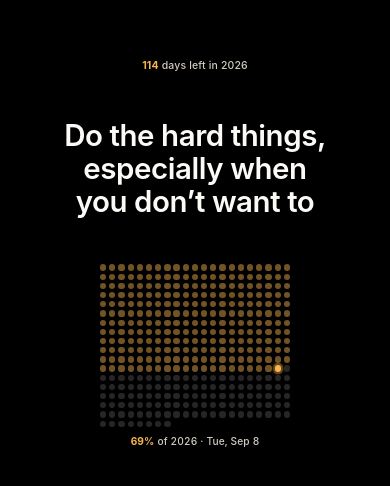
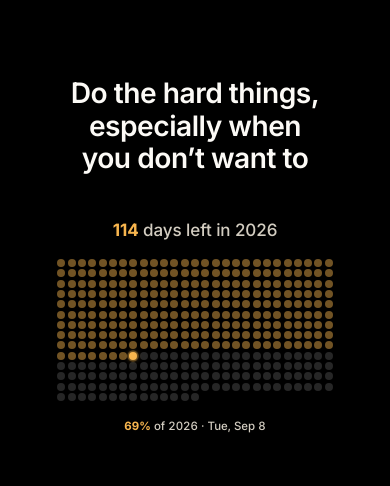
Before and after one commit to golducker/year-countdown-wallpaper, a plain HTML site: page index.html in a window 390 px wide. Shown: the part 308-794 px from the top of the page. Drawn offline with Linux system fonts and the light colour scheme.

Commit message:
v2: stats scaled up, real centring, native-resolution render
Layout
- Days-left status now sits directly on top of the dot grid; the quote
  returns to the top of the content area
- Status 3.2 -> 5.2cqw; grid 58 -> 84cqw (full content width) re-laid at
  27 cols x 14 rows instead of 21x18, so dots grow 22 -> 28.5px while the
  block gets shorter; caption 3.1 -> 3.5cqw
- Replaced space-between with optical centring — it was pinning items to
  opposite edges and leaving a lopsided gap
- Top clear zone 41% -> 40%; widget tray in preview moved to 27cqh

Sharpness
- Load Inter as a real webfont; the render server was falling back to a
  generic sans
- README: switch the Shortcut from thum.io to microlink. thum.io cannot
  emit a portrait image at all — every parameter combination returns a
  square (width/1170/crop/2532 -> 1170x1170), which iOS was upscaling and
  cropping to fill the screen. microlink emulates a 390x844 @3x iPhone 13
  viewport and returns an exact 1170x2532 PNG.

Co-Authored-By: Claude Opus 5 <noreply@anthropic.com>

```diff
--- a/index.html
+++ b/index.html
@@ -4,36 +4,39 @@
 <meta charset="utf-8">
 <meta name="viewport" content="width=device-width, initial-scale=1, viewport-fit=cover">
 <title>Year Countdown Wallpaper</title>
+<link rel="preconnect" href="https://fonts.googleapis.com">
+<link rel="preconnect" href="https://fonts.gstatic.com" crossorigin>
+<link rel="stylesheet" href="https://fonts.googleapis.com/css2?family=Inter:wght@400;500;600;700&display=swap">
 <style>
   /* ============================================================
      EDIT HERE
      Quote  : change the text after 'YOUR QUOTE' in the <script>
               below (or pass ?msg=Hello in the URL).
-     Accent : change --accent below (or pass ?accent=%23ff5500).
+     Accent : change --figure below (or pass ?accent=%23ff5500).
 
-     Layout reviewed against Apple HIG. iPhone 13, 1170x2532 (390x844 pt).
-     Palette: warm on pitch black. Quote = near-white (hero). Figures
-     (days left, %) = amber. Supporting words = warm light grey. Elapsed
-     days glow warm; remaining days are a cool faint track; today is
-     bright amber. White is reserved for the quote, amber for time.
-     Top 41% is kept clear for the iOS clock, date and widget tray.
+     Rendered at a real iPhone 13 viewport (390x844 pt @3x = 1170x2532).
+     Hierarchy: the QUOTE is the hero. Below it, the days-left status sits
+     directly on top of the 365-dot grid — they are the same information —
+     with a percent/date caption closing the block. The whole block is
+     optically centred in the area under the widgets.
+     Top 40% is kept clear for the iOS clock, date, and the below-clock
+     widget tray (Weather + Google Calendar).
      ============================================================ */
   :root{
     --bg:#000000;
     --label:#fcfaf6;                     /* the quote — nothing else */
-    --figure:#f7b54e;                    /* days-left + percent numbers */
-    --support:#d3cdc1;                   /* eyebrow + caption words (~13:1 on black) */
-    --accent:#f7b54e;                    /* today dot */
+    --figure:#f7b54e;                    /* days-left + percent numbers, today dot */
+    --support:#d3cdc1;                   /* status + caption words (~13:1 on black) */
     --fill-past:rgba(247,181,78,0.46);   /* elapsed — warm */
     --fill-future:rgba(255,255,255,0.15);/* remaining — cool, still visible */
-    --font:-apple-system,"SF Pro Display","SF Pro Text","SF Pro",system-ui,"Segoe UI",Roboto,Helvetica,Arial,sans-serif;
+    --font:"Inter",-apple-system,"SF Pro Display","SF Pro Text",system-ui,"Segoe UI",Roboto,Helvetica,Arial,sans-serif;
   }
   *{box-sizing:border-box;margin:0;padding:0}
   html,body{background:var(--bg);height:100%}
   body{
     display:grid;place-items:center;
     font-family:var(--font);color:var(--label);
-    -webkit-font-smoothing:antialiased;text-rendering:optimizeLegibility;
+    -webkit-font-smoothing:antialiased;
     overflow:hidden;
   }
 
@@ -49,41 +52,46 @@
   }
 
   /* Status bar + clock + date + the below-clock widget tray live here. */
-  .safe-top{flex:0 0 41cqh}
+  .safe-top{flex:0 0 40cqh}
 
   .stack{
     flex:1 1 auto;min-height:0;
-    display:flex;flex-direction:column;justify-content:space-between;
-    padding:2.5cqh 0 10.5cqh;
+    display:flex;flex-direction:column;align-items:center;justify-content:center;
+    padding:2cqh 0 8.5cqh;
   }
 
-  /* eyebrow — small day count, sits under the widgets */
-  .eyebrow{
-    font-size:3.2cqw;font-weight:500;color:var(--support);
-    letter-spacing:0.015em;text-align:center;
-  }
-  .eyebrow b{font-weight:700;color:var(--figure)}
-
-  /* hero — the quote, centred in the free space */
+  /* hero */
   .quote{
-    align-self:center;max-width:84cqw;
-    font-size:9cqw;font-weight:600;line-height:1.12;letter-spacing:-0.015em;
+    max-width:84cqw;
+    font-size:8.6cqw;font-weight:600;line-height:1.14;letter-spacing:-0.018em;
     text-align:center;text-wrap:balance;color:var(--label);
   }
 
-  /* baseline — year-progress grid + one caption */
-  .bottom{display:flex;flex-direction:column;align-items:center;gap:2.6cqw}
-  .grid{display:grid;grid-template-columns:repeat(21,1fr);gap:0.9cqw;width:58cqw}
+  /* status sits directly on top of the grid — one unit */
+  .stats{margin-top:5.5cqh;display:flex;flex-direction:column;align-items:center;width:100%}
+  .status{
+    font-size:5.2cqw;font-weight:500;line-height:1.2;
+    color:var(--support);letter-spacing:-0.005em;
+  }
+  .status b{font-weight:700;color:var(--figure)}
+
+  .grid{
+    margin-top:2.2cqh;
+    display:grid;grid-template-columns:repeat(27,1fr);
+    gap:0.7cqw;width:84cqw;
+  }
   .dot{width:100%;aspect-ratio:1;border-radius:50%;background:var(--fill-future)}
   .dot.past{background:var(--fill-past)}
   .dot.today{
-    background:var(--accent);
-    box-shadow:0 0 0 0.7cqw rgba(247,181,78,0.30),
-               0 0 1.9cqw rgba(247,181,78,0.55);
+    background:var(--figure);
+    box-shadow:0 0 0 0.55cqw rgba(247,181,78,0.30),
+               0 0 1.6cqw rgba(247,181,78,0.55);
   }
+
   .meta{
-    font-size:3.1cqw;font-weight:500;color:var(--support);
-    font-variant-numeric:tabular-nums;letter-spacing:0.015em;
+    margin-top:2.2cqh;
+    font-size:3.5cqw;font-weight:500;color:var(--support);
+    font-variant-numeric:tabular-nums;
   }
   .meta b{font-weight:700;color:var(--figure)}
 </style>
@@ -92,11 +100,11 @@
   <div class="frame">
     <div class="safe-top"></div>
     <div class="stack">
-      <p class="eyebrow" id="eyebrow">&mdash;</p>
       <p class="quote" id="msg">Do the hard things, especially when you don&rsquo;t want to</p>
-      <div class="bottom">
+      <div class="stats">
+        <p class="status" id="status">&mdash;</p>
         <div class="grid" id="grid" role="img" aria-label="Year progress"></div>
-        <span class="meta" id="meta"></span>
+        <p class="meta" id="meta"></p>
       </div>
     </div>
   </div>
@@ -109,10 +117,7 @@
     var MESSAGE = params.get('msg') || "Do the hard things, especially when you don’t want to";
 
     var accent = params.get('accent');
-    if (accent){
-      document.documentElement.style.setProperty('--accent', accent);
-      document.documentElement.style.setProperty('--figure', accent);
-    }
+    if (accent) document.documentElement.style.setProperty('--figure', accent);
 
     // Date: prefer an explicit ?date=YYYY-MM-DD (the Shortcut passes the
     // phone's local date), otherwise fall back to this machine's clock.
@@ -135,9 +140,9 @@
 
     var dateStr = now.toLocaleDateString([], {weekday:'short', day:'numeric', month:'short'});
 
-    document.getElementById('eyebrow').innerHTML =
+    document.getElementById('msg').textContent = MESSAGE;
+    document.getElementById('status').innerHTML =
       '<b>' + daysLeft + '</b> ' + (daysLeft === 1 ? 'day' : 'days') + ' left in ' + year;
-    document.getElementById('msg').textContent = MESSAGE;
     document.getElementById('meta').innerHTML =
       '<b>' + pctDone + '%</b> of ' + year + ' · ' + dateStr;
 
```
Also changed, not shown: preview.html (+8 -5 lines), 1 other file.
